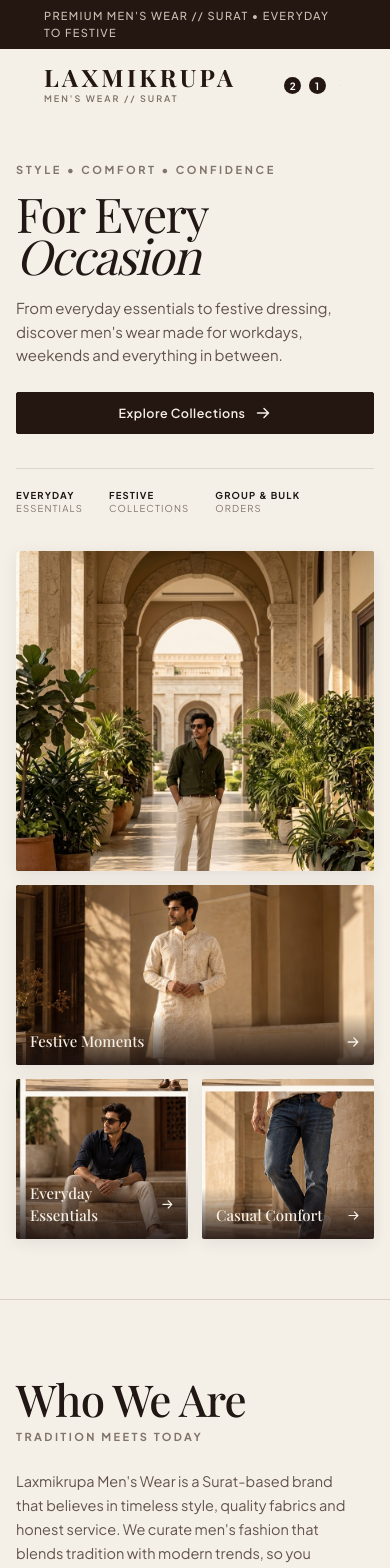
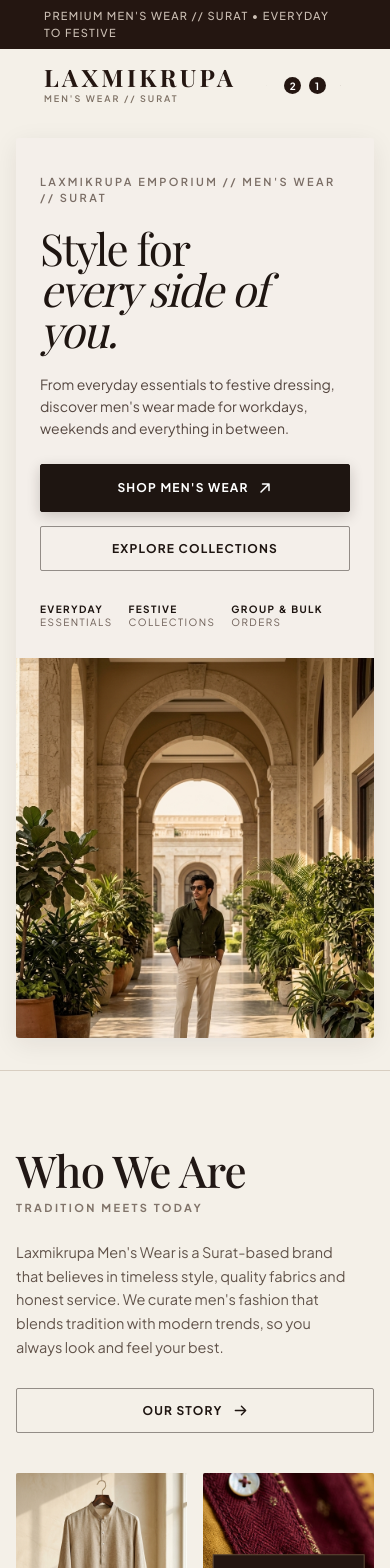
Before and after one commit to mahesh7805/laxmikrupa-mens-wear, a React (Vite) app: page /concept-2 in a window 390 px wide. Shown: the top 1568 px of the page. Built offline with nearby package versions, Linux system fonts and the light colour scheme; the HTML template or start-up script is replaced by a standard one; a web font is replaced by a local one.

Commit message:
feat(concept2): redesign hero section to match panoramic reference layout

```diff
--- a/src/concepts/Concept2/components/Hero/Hero.jsx
+++ b/src/concepts/Concept2/components/Hero/Hero.jsx
@@ -1,5 +1,5 @@
 import React from 'react';
-import { ArrowRight } from '@phosphor-icons/react';
+import { ArrowUpRight } from '@phosphor-icons/react';
 import { getAssetPath } from '../../../../utils/assetPath';
 import './hero.css';
 
@@ -19,14 +19,29 @@
 
   return (
     <section id="hero" className="c2-hero-section">
-      <div className="concept2-container c2-hero-container">
-        {/* Left Column: Editorial Headline & Actions */}
-        <div className="c2-hero-left">
-          <span className="c2-hero-eyebrow">STYLE • COMFORT • CONFIDENCE</span>
+      <div className="concept2-container">
+        {/* Full-width Panoramic Hero Banner matching reference */}
+        <div className="c2-hero-banner">
+          {/* Main Tall Standing Model Photo stretched across right & center */}
+          <img
+            src={getAssetPath('/assets/concept-2/hero-main-wide-final.jpg')}
+            alt="Laxmikrupa Men's Wear - Contemporary Everyday Collection"
+            className="c2-hero-banner-img"
+            loading="eager"
+          />
+
+          {/* Warm Ivory/Cream Gradient Fade Scrim for Left Text Readability */}
+          <div className="c2-hero-banner-fade" />
+
+          {/* Left-Aligned Editorial Text Content */}
+          <div className="c2-hero-banner-content">
+            <span className="c2-hero-eyebrow">
+              LAXMIKRUPA EMPORIUM // MEN'S WEAR // SURAT
+            </span>
 
             <h1 className="c2-hero-title">
-            For Every<br />
-            <em>Occasion</em>
+              Style for<br />
+              <em>every side of you.</em>
             </h1>
 
             <p className="c2-hero-description">
@@ -36,11 +51,19 @@
             <div className="c2-hero-ctas">
               <button
                 type="button"
-              className="c2-btn-primary"
+                className="c2-btn-dark"
+                onClick={() => handleScrollTo('new-arrivals')}
+              >
+                <span>Shop Men's Wear</span>
+                <ArrowUpRight size={16} weight="bold" />
+              </button>
+
+              <button
+                type="button"
+                className="c2-btn-outline"
                 onClick={() => handleScrollTo('categories')}
               >
                 <span>Explore Collections</span>
-              <ArrowRight size={16} weight="bold" />
               </button>
             </div>
 
@@ -49,88 +72,16 @@
                 <strong>EVERYDAY</strong>
                 <span>ESSENTIALS</span>
               </div>
+              <div className="c2-hero-feature-divider" />
               <div className="c2-hero-feature-item">
                 <strong>FESTIVE</strong>
                 <span>COLLECTIONS</span>
               </div>
+              <div className="c2-hero-feature-divider" />
               <div className="c2-hero-feature-item">
                 <strong>GROUP &amp; BULK</strong>
                 <span>ORDERS</span>
               </div>
-          </div>
-        </div>
-
-        {/* Center & Right Visual Collage */}
-        <div className="c2-hero-visual-grid">
-          {/* Main Tall Center Image */}
-          <div className="c2-hero-card c2-hero-card-main">
-            <img
-              src={getAssetPath('/assets/concept-2/hero-main-wide-final.jpg')}
-              alt="Laxmikrupa Men's Wear - Contemporary Everyday Collection"
-              loading="eager"
-            />
-          </div>
-
-          {/* Right Visual Stack */}
-          <div className="c2-hero-right-stack">
-            {/* Top Right Card: Festive Moments */}
-            <div
-              className="c2-hero-card c2-hero-card-top"
-              onClick={() => handleScrollTo('festive-edit')}
-            >
-              <img
-                src={getAssetPath('/assets/concept-2/hero-festive.jpg')}
-                alt="Festive Moments - Handcrafted Kurta"
-              />
-              <div className="c2-hero-card-overlay">
-                <span>Festive Moments</span>
-                <ArrowRight size={14} weight="bold" />
-              </div>
-            </div>
-
-            {/* Bottom Split Row */}
-            <div className="c2-hero-bottom-split">
-              {/* Everyday Essentials */}
-              <div
-                className="c2-hero-card c2-hero-card-split"
-                onClick={() => handleScrollTo('new-arrivals')}
-              >
-                <img
-                  src={getAssetPath('/assets/concept-2/hero-everyday.jpg')}
-                  alt="Everyday Essentials"
-                />
-                <div className="c2-hero-card-overlay">
-                  <span>Everyday Essentials</span>
-                  <ArrowRight size={13} weight="bold" />
-                </div>
-              </div>
-
-              {/* Casual Comfort (Jeans/Denim) */}
-              <div
-                className="c2-hero-card c2-hero-card-split"
-                onClick={() => handleScrollTo('categories')}
-              >
-                <img
-                  src={getAssetPath('/assets/concept-2/hero-casual.jpg')}
-                  alt="Casual Comfort Denim and Trousers"
-                />
-                <div className="c2-hero-card-overlay">
-                  <span>Casual Comfort</span>
-                  <ArrowRight size={13} weight="bold" />
-                </div>
-              </div>
-            </div>
-          </div>
-
-          {/* Far Right Calligraphic Editorial Accent */}
-          <div className="c2-hero-editorial-accent">
-            <div className="c2-accent-serif">
-              <span>More</span>
-              <span>than just</span>
-              <span>clothing.</span>
-            </div>
-            <div className="c2-accent-script">
-              It's a feeling.
             </div>
           </div>
         </div>
--- a/src/concepts/Concept2/components/Hero/hero.css
+++ b/src/concepts/Concept2/components/Hero/hero.css
@@ -1,24 +1,68 @@
 /* ==========================================================================
-   CONCEPT 2: HERO STYLES (Strict Reference Match)
+   CONCEPT 2: HERO STYLES (Panoramic Editorial Reference Recreation)
    ========================================================================== */
 
 .c2-hero-section {
-  padding: 40px 0 60px 0;
+  padding: 24px 0 44px 0;
   background-color: var(--c2-bg-ivory);
   position: relative;
   overflow: hidden;
   border-bottom: 1px solid var(--c2-border-beige);
 }
 
-.c2-hero-container {
-  display: grid;
-  grid-template-columns: 430px 1fr;
-  gap: 36px;
+/* Panoramic Hero Card Container */
+.c2-hero-banner {
+  position: relative;
+  min-height: 560px;
+  border-radius: 3px;
+  overflow: hidden;
+  background-color: #F4EFEA;
+  box-shadow: 0 6px 26px rgba(33, 24, 21, 0.08);
+  display: flex;
   align-items: center;
 }
 
-/* Left Column: Editorial Headline & Copy */
-.c2-hero-left {
+/* Background Image: Model Standing in Archway stretched from right across center */
+.c2-hero-banner-img {
+  position: absolute;
+  top: 0;
+  right: 0;
+  bottom: 0;
+  width: 100%;
+  height: 100%;
+  object-fit: cover;
+  object-position: 84% center;
+  z-index: 1;
+  transition: transform 0.9s cubic-bezier(0.16, 1, 0.3, 1);
+}
+
+.c2-hero-banner:hover .c2-hero-banner-img {
+  transform: scale(1.02);
+}
+
+/* Smooth Warm Cream/Ivory Gradient Scrim fading smoothly over the left photo */
+.c2-hero-banner-fade {
+  position: absolute;
+  inset: 0;
+  z-index: 2;
+  background: linear-gradient(
+    90deg,
+    #F4EFEA 0%,
+    #F4EFEA 30%,
+    rgba(244, 239, 234, 0.96) 44%,
+    rgba(244, 239, 234, 0.72) 58%,
+    rgba(244, 239, 234, 0.22) 74%,
+    transparent 90%
+  );
+  pointer-events: none;
+}
+
+/* Left-Aligned Editorial Text Content */
+.c2-hero-banner-content {
+  position: relative;
+  z-index: 3;
+  padding: 56px 52px;
+  max-width: 580px;
   display: flex;
   flex-direction: column;
 }
@@ -26,241 +70,214 @@
 .c2-hero-eyebrow {
   font-family: var(--c2-font-sans);
   font-size: 11px;
-  font-weight: 700;
-  letter-spacing: 0.24em;
-  color: var(--c2-text-muted);
+  font-weight: 600;
+  letter-spacing: 0.22em;
+  color: #7A6D65;
   text-transform: uppercase;
-  margin-bottom: 14px;
+  margin-bottom: 20px;
 }
 
 .c2-hero-title {
   font-family: var(--c2-font-serif);
-  font-size: clamp(66px, 5.6vw, 82px);
+  font-size: clamp(54px, 5.2vw, 76px);
   font-weight: 400;
-  line-height: 0.88;
-  color: var(--c2-text-primary);
+  line-height: 0.94;
+  color: #1E1511;
   letter-spacing: -0.035em;
-  margin: 0 0 20px 0;
+  margin: 0 0 22px 0;
 }
 
 .c2-hero-title em {
   font-style: italic;
   font-family: var(--c2-font-serif);
   font-weight: 400;
+  color: #1E1511;
+  display: inline-block;
 }
 
 .c2-hero-description {
   font-family: var(--c2-font-sans);
-  font-size: 15px;
-  line-height: 1.55;
-  color: var(--c2-text-secondary);
-  margin: 0 0 26px 0;
-  max-width: 360px;
+  font-size: 15.5px;
+  line-height: 1.6;
+  color: #554740;
+  margin: 0 0 32px 0;
+  max-width: 440px;
 }
 
+/* Action Buttons Matching Reference */
 .c2-hero-ctas {
   display: flex;
   align-items: center;
   gap: 14px;
-  margin-bottom: 34px;
+  margin-bottom: 38px;
+  flex-wrap: wrap;
 }
 
+.c2-btn-dark {
+  background-color: #1E1511;
+  color: #FFFFFF;
+  font-family: var(--c2-font-sans);
+  font-size: 12px;
+  font-weight: 700;
+  letter-spacing: 0.1em;
+  text-transform: uppercase;
+  padding: 15px 28px;
+  border-radius: 2px;
+  border: 1px solid #1E1511;
+  display: inline-flex;
+  align-items: center;
+  gap: 8px;
+  cursor: pointer;
+  box-shadow: 0 4px 14px rgba(30, 21, 17, 0.2);
+  transition: all 0.25s cubic-bezier(0.16, 1, 0.3, 1);
+}
+
+.c2-btn-dark:hover {
+  background-color: #38241D;
+  border-color: #38241D;
+  transform: translateY(-2px);
+  box-shadow: 0 6px 18px rgba(30, 21, 17, 0.28);
+}
+
+.c2-btn-outline {
+  background-color: transparent;
+  color: #1E1511;
+  font-family: var(--c2-font-sans);
+  font-size: 12px;
+  font-weight: 700;
+  letter-spacing: 0.1em;
+  text-transform: uppercase;
+  padding: 14px 26px;
+  border-radius: 2px;
+  border: 1px solid rgba(30, 21, 17, 0.45);
+  display: inline-flex;
+  align-items: center;
+  cursor: pointer;
+  transition: all 0.25s cubic-bezier(0.16, 1, 0.3, 1);
+}
+
+.c2-btn-outline:hover {
+  background-color: rgba(30, 21, 17, 0.06);
+  border-color: #1E1511;
+  transform: translateY(-2px);
+}
+
+/* Features Row Matching Reference */
 .c2-hero-features-row {
   display: flex;
   align-items: center;
-  gap: 26px;
-  padding-top: 20px;
-  border-top: 1px solid rgba(36, 22, 17, 0.12);
+  gap: 22px;
+  padding-top: 6px;
 }
 
 .c2-hero-feature-item {
   display: flex;
   flex-direction: column;
   font-family: var(--c2-font-sans);
-  font-size: 9.5px;
-  letter-spacing: 0.12em;
+  font-size: 10px;
+  letter-spacing: 0.14em;
   line-height: 1.35;
-  color: var(--c2-text-muted);
+  color: #6D5E56;
+  text-transform: uppercase;
 }
 
 .c2-hero-feature-item strong {
-  color: var(--c2-text-primary);
+  color: #1E1511;
   font-weight: 700;
 }
 
-/* Visual Grid: Center Model + Right Stack + Script Annotation */
-.c2-hero-visual-grid {
-  display: grid;
-  grid-template-columns: 300px 380px 130px;
-  gap: 14px;
-  align-items: center;
+.c2-hero-feature-divider {
+  width: 1px;
+  height: 24px;
+  background-color: rgba(30, 21, 17, 0.2);
 }
 
-/* Cards Base */
-.c2-hero-card {
-  position: relative;
-  overflow: hidden;
-  border-radius: 2px;
-  background-color: var(--c2-bg-stone);
-  cursor: pointer;
-  box-shadow: 0 4px 16px rgba(33, 24, 21, 0.08);
-}
-
-.c2-hero-card img {
-  width: 100%;
-  height: 100%;
-  object-fit: cover;
-  object-position: center;
-  display: block;
-  transition: transform 0.6s cubic-bezier(0.16, 1, 0.3, 1);
-}
-
-.c2-hero-card:hover img {
-  transform: scale(1.04);
-}
-
-/* Main Center Card */
-.c2-hero-card-main {
-  height: 490px;
-}
-
-/* Right Visual Stack */
-.c2-hero-right-stack {
-  display: flex;
-  flex-direction: column;
-  gap: 14px;
-  height: 490px;
-}
-
-.c2-hero-card-top {
-  height: 232px;
-}
-
-.c2-hero-bottom-split {
-  display: grid;
-  grid-template-columns: 1fr 1fr;
-  gap: 14px;
-  height: 244px;
-}
-
-.c2-hero-card-split {
-  height: 100%;
-}
-
-/* Overlays on Cards */
-.c2-hero-card-overlay {
-  position: absolute;
-  bottom: 0;
-  left: 0;
-  right: 0;
-  padding: 16px 14px 12px 14px;
-  background: linear-gradient(to top, rgba(27, 16, 13, 0.88) 0%, rgba(27, 16, 13, 0) 100%);
-  color: var(--c2-text-light);
-  display: flex;
-  align-items: center;
-  justify-content: space-between;
-  font-family: var(--c2-font-serif);
-  font-size: 15px;
-  font-weight: 500;
-  transition: padding-left 0.25s ease;
-}
-
-.c2-hero-card:hover .c2-hero-card-overlay {
-  padding-left: 18px;
-}
-
-/* Far Right Script Accent */
-.c2-hero-editorial-accent {
-  display: flex;
-  flex-direction: column;
-  justify-content: center;
-  padding-left: 8px;
-}
-
-.c2-accent-serif {
-  display: flex;
-  flex-direction: column;
-  font-family: 'Caveat', cursive;
-  font-size: 32px;
-  line-height: 1.1;
-  color: var(--c2-accent-burgundy);
-  font-weight: 600;
-  margin-bottom: 8px;
-}
-
-.c2-accent-script {
-  font-family: var(--c2-font-script);
-  font-size: 30px;
-  line-height: 1;
-  color: var(--c2-accent-burgundy);
-  transform: rotate(-3deg);
-  display: inline-block;
-}
-
-/* Responsive adjustments */
-@media (max-width: 1280px) {
-  .c2-hero-container {
-    grid-template-columns: 380px 1fr;
-    gap: 28px;
+/* ==========================================================================
+   Responsive Breakpoints
+   ========================================================================== */
+@media (max-width: 1200px) {
+  .c2-hero-banner {
+    min-height: 520px;
   }
-  .c2-hero-visual-grid {
-    grid-template-columns: 250px 320px 110px;
+  .c2-hero-banner-content {
+    padding: 48px 40px;
+    max-width: 520px;
   }
   .c2-hero-title {
-    font-size: 60px;
-  }
-  .c2-hero-card-main,
-  .c2-hero-right-stack {
-    height: 440px;
+    font-size: 58px;
   }
 }
 
-@media (max-width: 1080px) {
-  .c2-hero-visual-grid {
-    grid-template-columns: 250px 1fr;
+@media (max-width: 960px) {
+  .c2-hero-banner {
+    min-height: 500px;
   }
-  .c2-hero-editorial-accent {
-    display: none;
+  .c2-hero-banner-img {
+    object-position: 88% center;
+  }
+  .c2-hero-banner-fade {
+    background: linear-gradient(
+      90deg,
+      #F4EFEA 0%,
+      #F4EFEA 40%,
+      rgba(244, 239, 234, 0.94) 58%,
+      rgba(244, 239, 234, 0.55) 76%,
+      transparent 100%
+    );
+  }
+  .c2-hero-title {
+    font-size: 50px;
+  }
+  .c2-hero-description {
+    font-size: 14.5px;
   }
 }
 
-@media (max-width: 900px) {
-  .c2-hero-container {
-    grid-template-columns: 1fr;
-    gap: 36px;
+@media (max-width: 768px) {
+  .c2-hero-section {
+    padding: 16px 0 32px 0;
   }
-  .c2-hero-visual-grid {
-    grid-template-columns: 1fr 1fr;
+  .c2-hero-banner {
+    min-height: auto;
+    flex-direction: column;
+    align-items: stretch;
   }
-  .c2-hero-card-main {
+  .c2-hero-banner-img {
+    position: relative;
     height: 380px;
+    object-position: center 25%;
+    order: 2;
   }
-  .c2-hero-right-stack {
-    height: 380px;
+  .c2-hero-banner-fade {
+    display: none;
   }
-}
-
-@media (max-width: 640px) {
+  .c2-hero-banner-content {
+    padding: 36px 24px 28px 24px;
+    max-width: 100%;
+    order: 1;
+    background-color: #F4EFEA;
+  }
   .c2-hero-title {
-    font-size: 48px;
+    font-size: 44px;
   }
-  .c2-hero-visual-grid {
-    grid-template-columns: 1fr;
-  }
-  .c2-hero-card-main {
-    height: 320px;
-  }
-  .c2-hero-right-stack {
-    height: auto;
-  }
-  .c2-hero-card-top {
-    height: 180px;
-  }
-  .c2-hero-bottom-split {
-    height: 160px;
+  .c2-hero-description {
+    font-size: 14px;
+    margin-bottom: 24px;
   }
   .c2-hero-ctas {
     flex-direction: column;
     align-items: stretch;
+    margin-bottom: 26px;
+  }
+  .c2-btn-dark,
+  .c2-btn-outline {
+    justify-content: center;
+  }
+  .c2-hero-features-row {
+    flex-wrap: wrap;
+    gap: 16px;
+  }
+  .c2-hero-feature-divider {
+    display: none;
   }
 }
```
Lines whose indentation alone changed are shown as unchanged.
